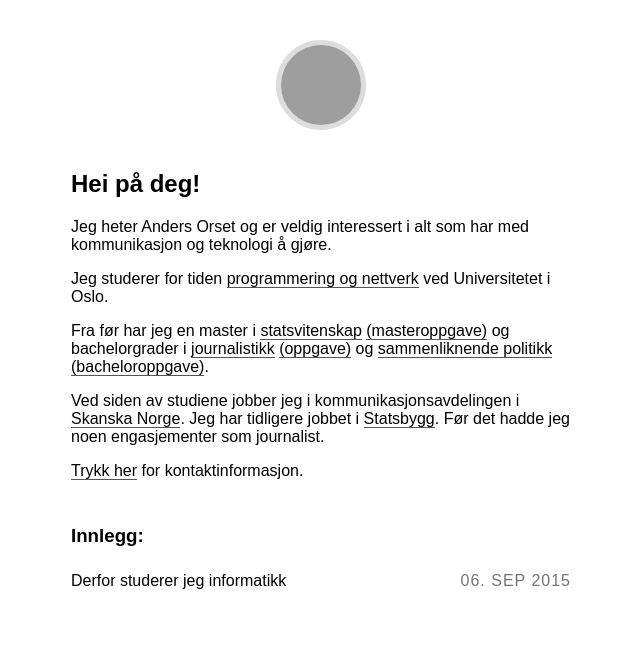
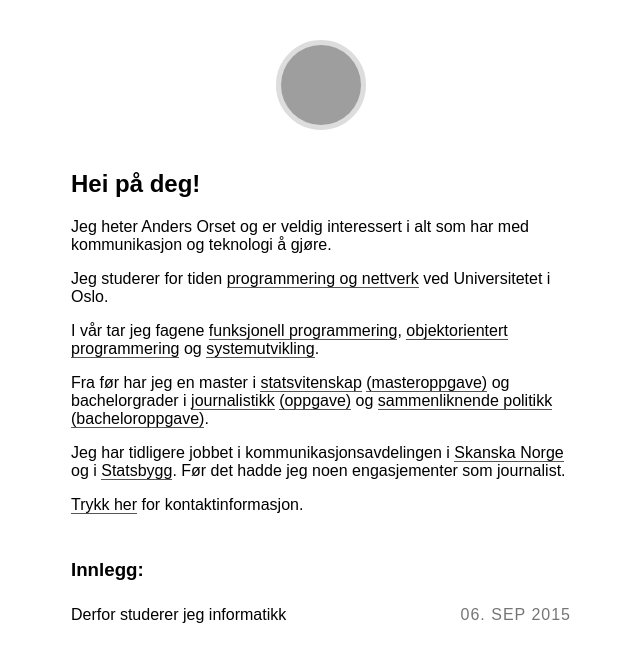
Before and after one commit to aorset/aorset.github.io, a Jekyll site: the page built from index.html, in a window 1280 px wide, cut to the strip 0-662 px from the top of the page. Shown: the whole strip, without its empty margins (319-959 px from the left). Built offline with Jekyll 4.4.1, drawn with Linux system fonts in a browser that asks for light colours; some web fonts are replaced; grey boxes are pictures that could not be loaded.

Commit message:
Oppdatert jobb g studieinfo

```diff
--- a/index.html
+++ b/index.html
@@ -9,9 +9,10 @@ layout: default
 		</p>
 		<p>Jeg heter Anders Orset og er veldig interessert i alt som har med kommunikasjon og teknologi å gjøre.</p>
 		<p>Jeg studerer for tiden <a href="http://www.uio.no/studier/program/inf-pro/">programmering og nettverk</a> ved Universitetet i Oslo.</p>
+		<p>I vår tar jeg fagene <a href="http://www.uio.no/studier/emner/matnat/ifi/INF2810/">funksjonell programmering</a>, <a href="http://www.uio.no/studier/emner/matnat/ifi/INF1010/">objektorientert programmering</a> og <a href="http://www.uio.no/studier/emner/matnat/ifi/INF1050/">systemutvikling</a>.</p>
 		<p>Fra før har jeg en master i <a href="http://www.uio.no/studier/program/statsvitenskap-master/">statsvitenskap</a> <a href="https://www.duo.uio.no/handle/10852/13107">(masteroppgave)</a> og bachelorgrader i <a href="http://www.hivolda.no/hivolda/om-hogskulen/avdelingar/mediefag-1/avdeling-for-mediefag/journalistikk">journalistikk</a> <a href="/mevoppgaveaorset.pdf">(oppgave)</a> og <a href="http://www.uib.no/studieprogram/BASV-SAPO">sammenliknende politikk</a> <a href="/skottland_katalonia_oppgave_aorset.pdf">(bacheloroppgave)</a>.
 
-		<p>Ved siden av studiene jobber jeg i kommunikasjonsavdelingen i <a href="http://www.skanska.no">Skanska Norge</a>. Jeg har tidligere jobbet i <a href="http://www.statsbygg.no">Statsbygg</a>. Før det hadde jeg noen engasjementer som journalist.</p>
+		<p> Jeg har tidligere jobbet i kommunikasjonsavdelingen i <a href="http://www.skanska.no">Skanska Norge</a> og i <a href="http://www.statsbygg.no">Statsbygg</a>. Før det hadde jeg noen engasjementer som journalist.</p>
 
 		<p><a href="/kontakt">Trykk her</a> for kontaktinformasjon.</p>
 
```
